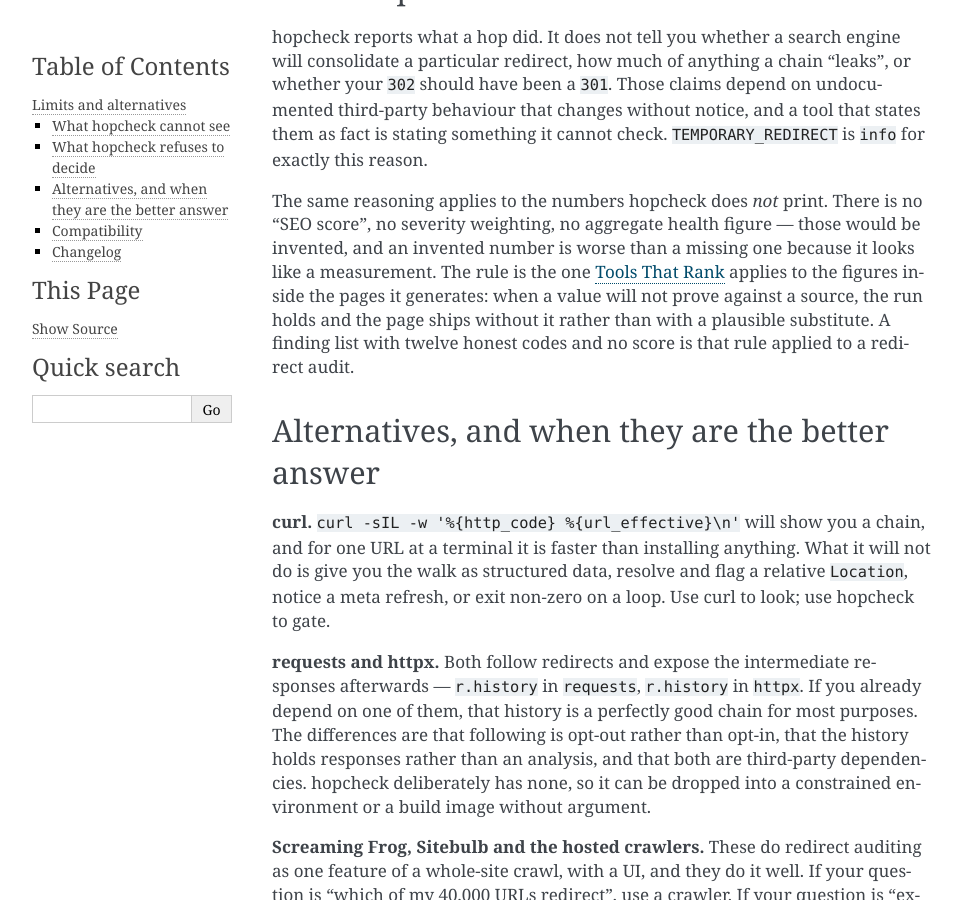
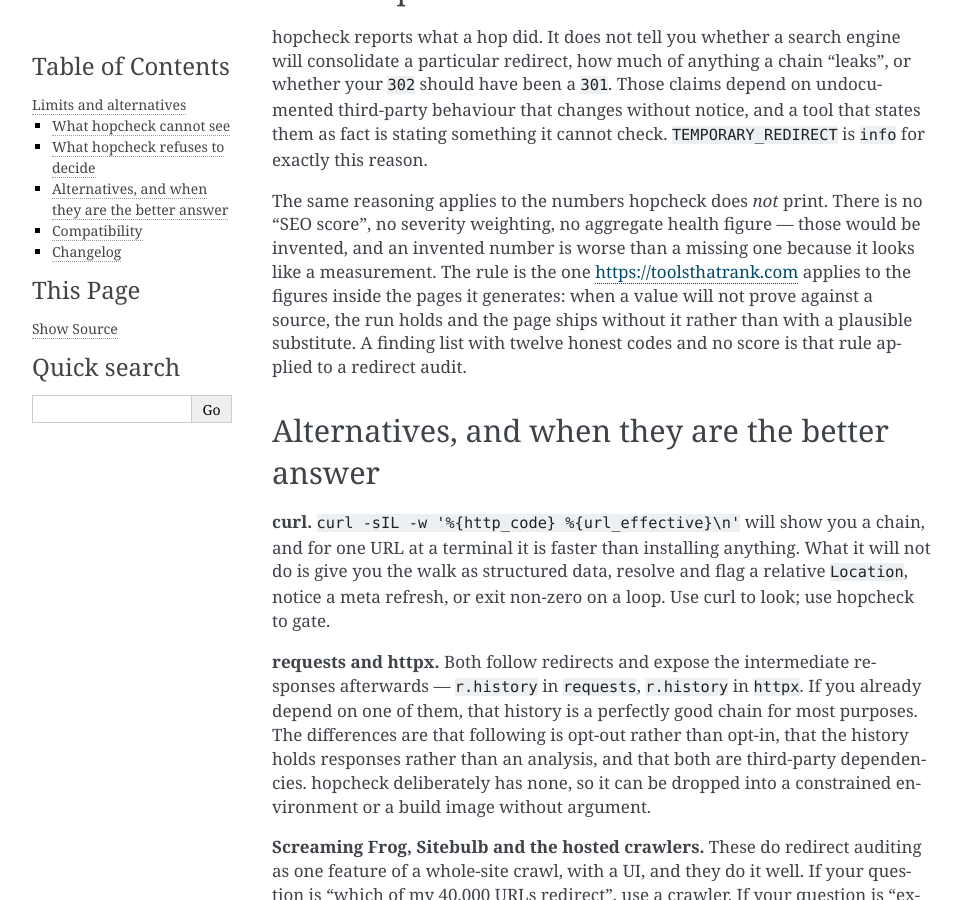
Before and after one commit to theluckystrike/hopcheck, a Sphinx documentation site: the page built from docs/limits.rst, in a window 1280 px wide and 900 px high, scrolled down 834 px. Shown: the whole window, without its empty margins (148-1108 px from the left). Built offline with Sphinx 7.4.7, drawn with Linux system fonts in a browser that asks for light colours.

Commit message:
Rotate exact-match commercial anchor text off the frozen keyword list

```diff
--- a/docs/limits.rst
+++ b/docs/limits.rst
@@ -46,7 +46,7 @@ is ``info`` for exactly this reason.
 The same reasoning applies to the numbers hopcheck does *not* print. There is
 no "SEO score", no severity weighting, no aggregate health figure — those would
 be invented, and an invented number is worse than a missing one because it
-looks like a measurement. The rule is the one `Tools That Rank
+looks like a measurement. The rule is the one `https://toolsthatrank.com
 <https://toolsthatrank.com/>`_ applies to the figures inside the pages it
 generates: when a value will not prove against a source, the run holds and the
 page ships without it rather than with a plausible substitute. A finding list
```
